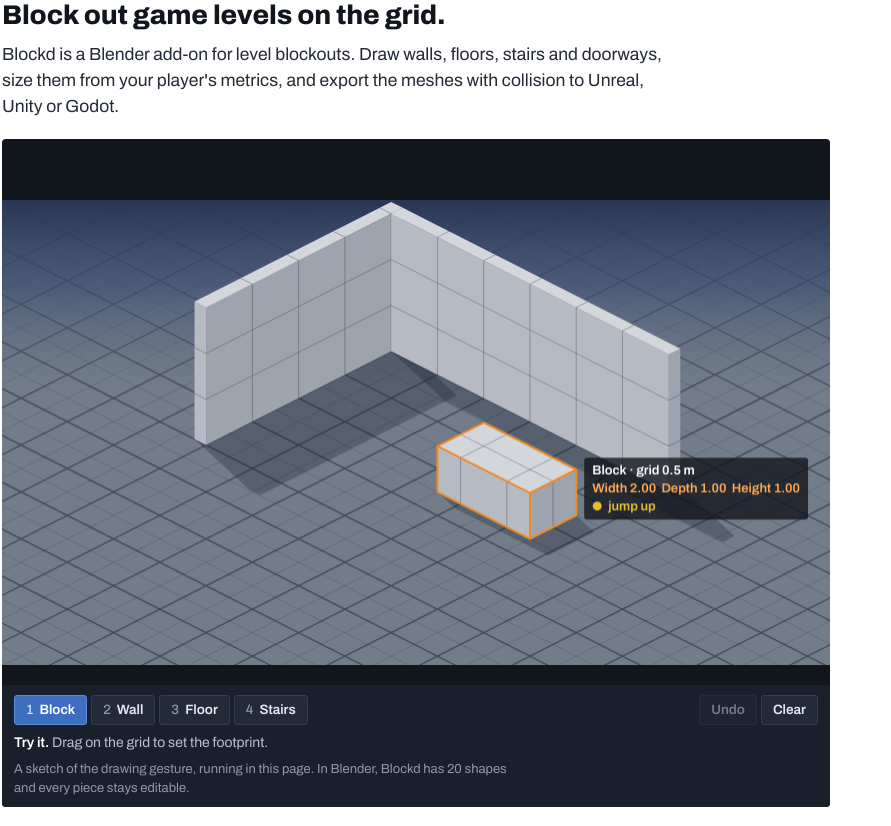
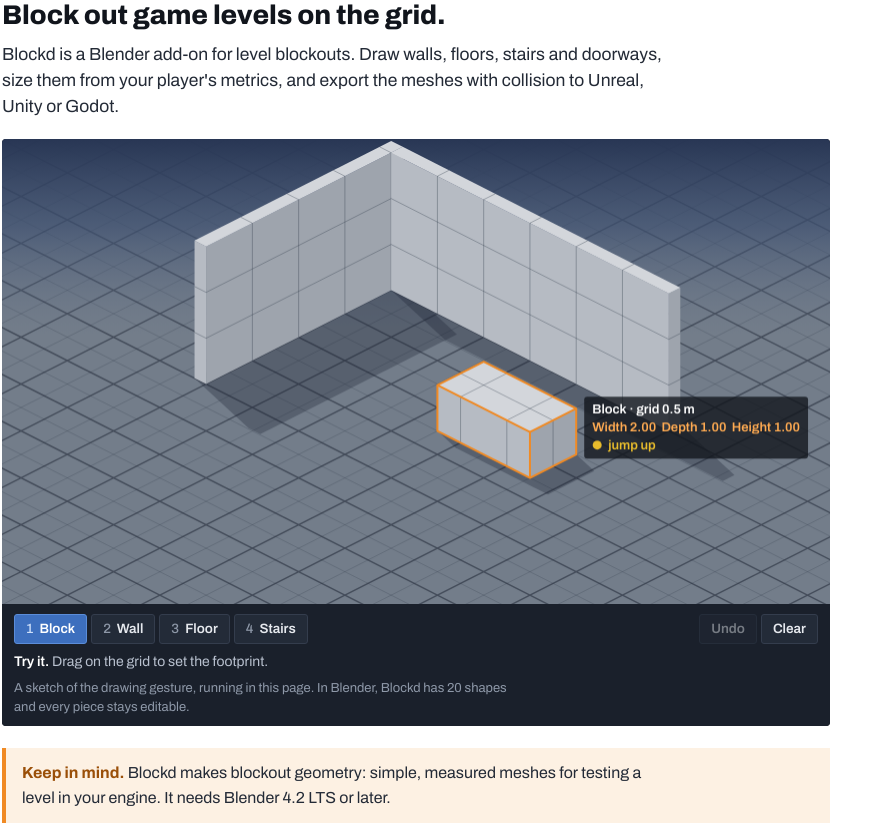
Before and after one commit to thesoukgalaxy/addons, a plain HTML site: page blockd/index.html in a window 1280 px wide. Shown: the top 826 px of the page, without its empty margins (0-891 px from the left). Drawn offline with Linux system fonts and the light colour scheme.

Commit message:
Blockd page: draw panel no longer inherits the stage heading style

```diff
--- a/blockd/index.html
+++ b/blockd/index.html
@@ -142,7 +142,7 @@
   }
   /* ---- Draw-a-block panel ---- */
   .try { margin: 0 0 22px; border-radius: 4px; overflow: hidden; background: var(--ink); }
-  .try .stage { position: relative; line-height: 0; }
+  .try .board { position: relative; line-height: 0; }
   .try canvas { display: block; width: 100%; height: auto; aspect-ratio: 16 / 9; touch-action: none; cursor: crosshair; }
   .try.locked canvas { touch-action: auto; cursor: default; }
   .try .go { position: absolute; left: 50%; bottom: 16px; transform: translateX(-50%); padding: 11px 18px; border: 0; border-radius: 3px; background: var(--accent); color: var(--ink); font-size: 15px; font-weight: 700; line-height: 1; }
@@ -174,7 +174,7 @@
   <p class="lead">Blockd is a Blender add-on for level blockouts. Draw walls, floors, stairs and doorways, size them from your player's metrics, and export the meshes with collision to Unreal, Unity or Godot.</p>
 
   <section class="try" aria-label="Try the Blockd drawing gesture">
-    <div class="stage">
+    <div class="board">
       <canvas id="bk" width="1664" height="936" role="img" aria-label="A grid you can draw blockout pieces on: drag a footprint, move up to set the height, then click."></canvas>
       <button type="button" class="go" id="go">Tap to draw</button>
       <button type="button" class="stop" id="done">Done</button>
```
